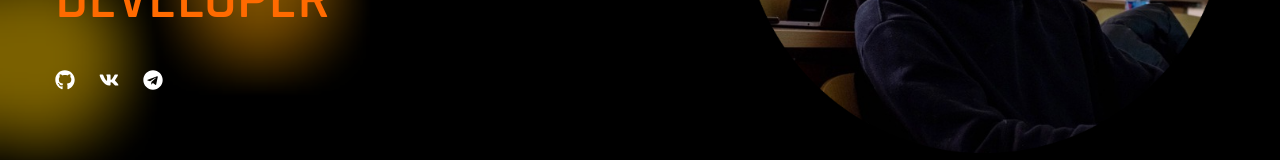
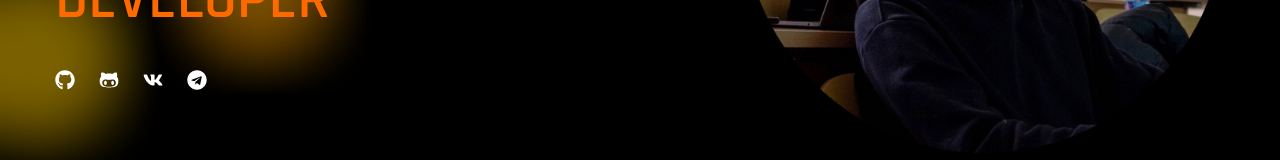
Before and after one commit to lalkalol1907/lalkalol1907.github.io, a React (Create React App) app: page / in a window 1280 px wide. Shown: the part 464-624 px from the top of the page. Built offline with nearby package versions, Linux system fonts and the light colour scheme; a web font is replaced by a local one.

Commit message:
upd github links

```diff
--- a/src/components/Banner.js
+++ b/src/components/Banner.js
@@ -1,6 +1,6 @@
 import React from "react";
 import Image from "../assets/avatar.png";
-import { FaGithub, FaTelegram, FaVk } from "react-icons/fa";
+import { FaGithub, FaGithubAlt, FaTelegram, FaVk } from "react-icons/fa";
 import { TypeAnimation } from "react-type-animation";
 import { motion } from "framer-motion";
 import { fadeIn } from "../variants";
@@ -69,6 +69,13 @@ const Banner = () => {
                 <FaGithub className="hover:fill-purple-900 transition-colors" />
               </a>
               <a
+                href="https://github.com/Crafty-Coders"
+                rel="noreferrer"
+                target="_blank"
+              >
+                <FaGithubAlt className="hover:fill-cyan-500 transition-colors" />
+              </a>
+              <a
                 href="https://vk.com/lalkalol1907"
                 rel="noreferrer"
                 target="_blank"
```
